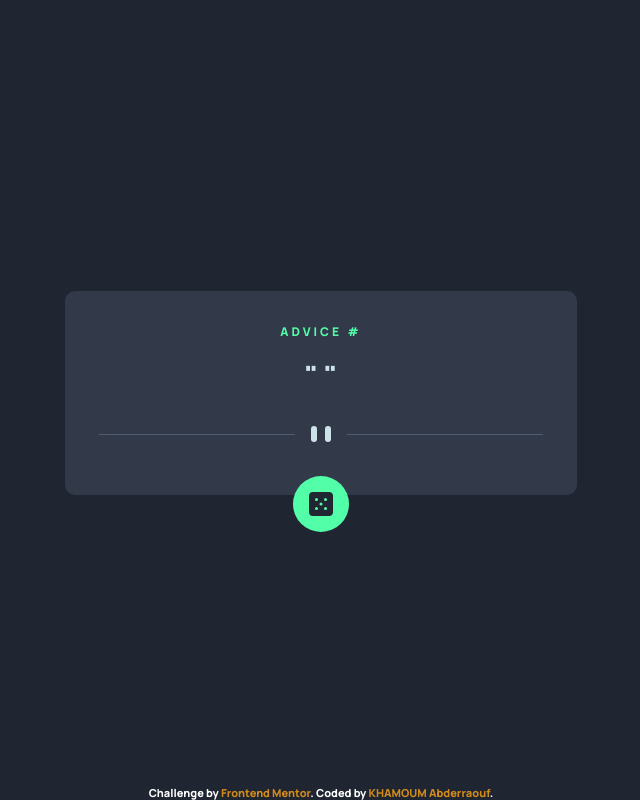
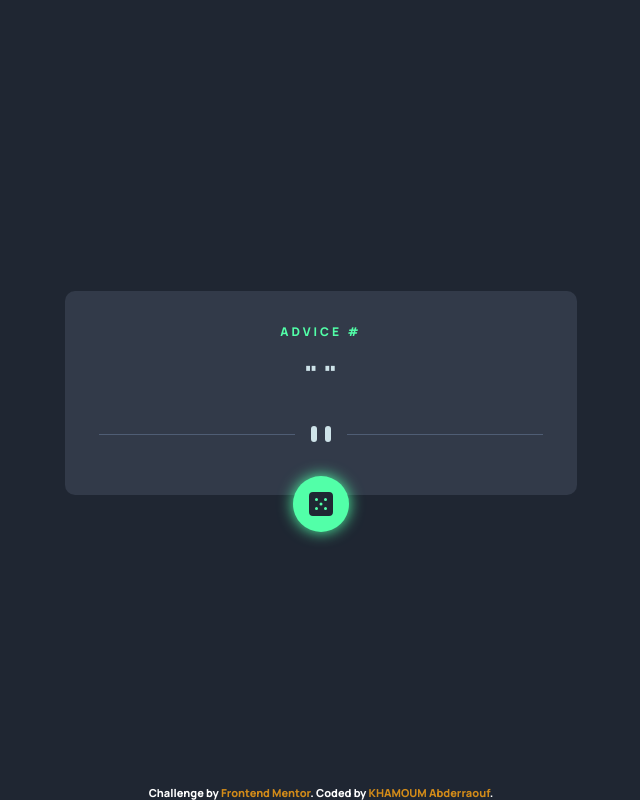
Before and after one commit to Abderaouf16/Frentend_mentor_challenge_10__-Advice-generator-app, a plain HTML site: page index.html in a window 1280 px wide. In both pictures the pointer is over the button 640 px from the left and 504 px from the top of the page. Shown: the whole page, without its empty margins (319-959 px from the left). Drawn offline with Linux system fonts and the light colour scheme; no server answers.

Commit message:
added active state

```diff
--- a/style.css
+++ b/style.css
@@ -74,6 +74,7 @@ button{
     cursor: pointer;
     border: none;
     top:91%;
+    transition: 0.3s ease-in-out;
 
 }
 
@@ -82,3 +83,8 @@ button{
     width: 40%;
   }
 }
+/* Active*/
+
+button:hover{
+  box-shadow: 0px 0px 15px var(--col-Neon-Green);
+}
```
